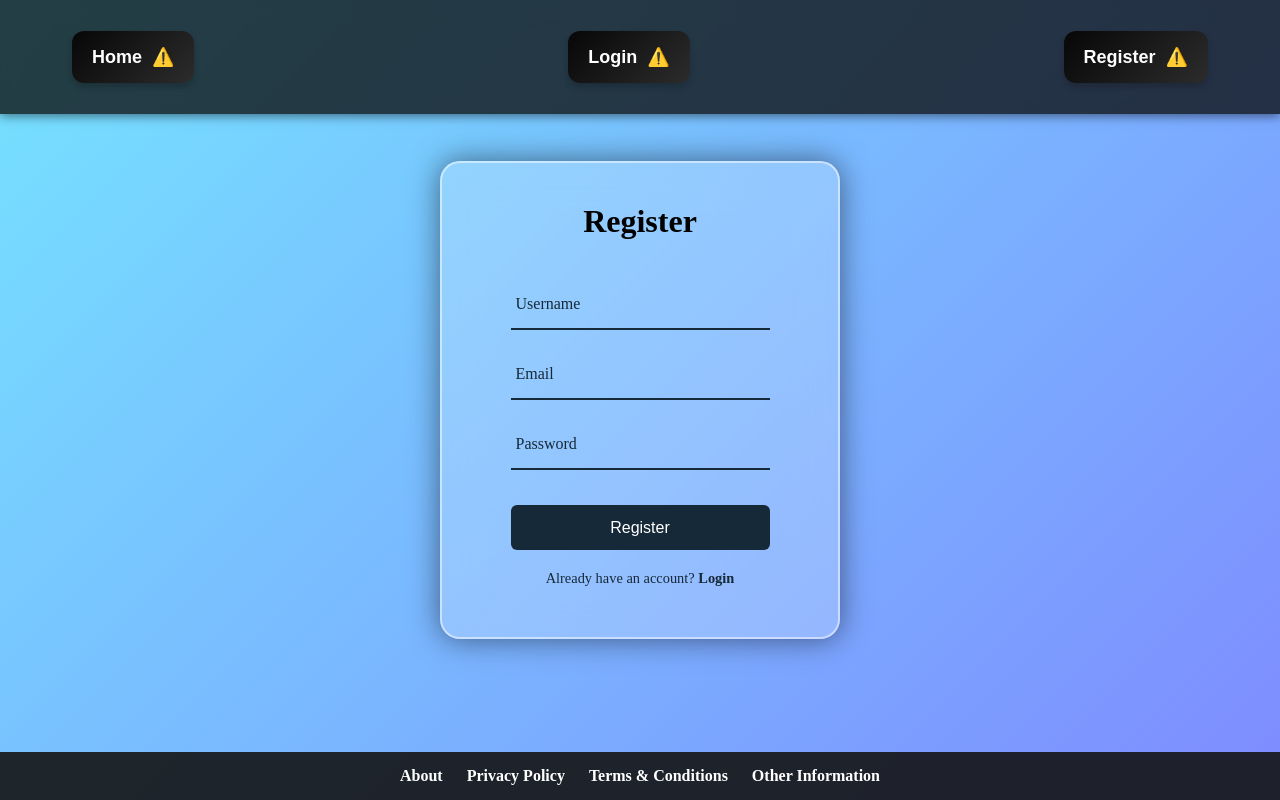
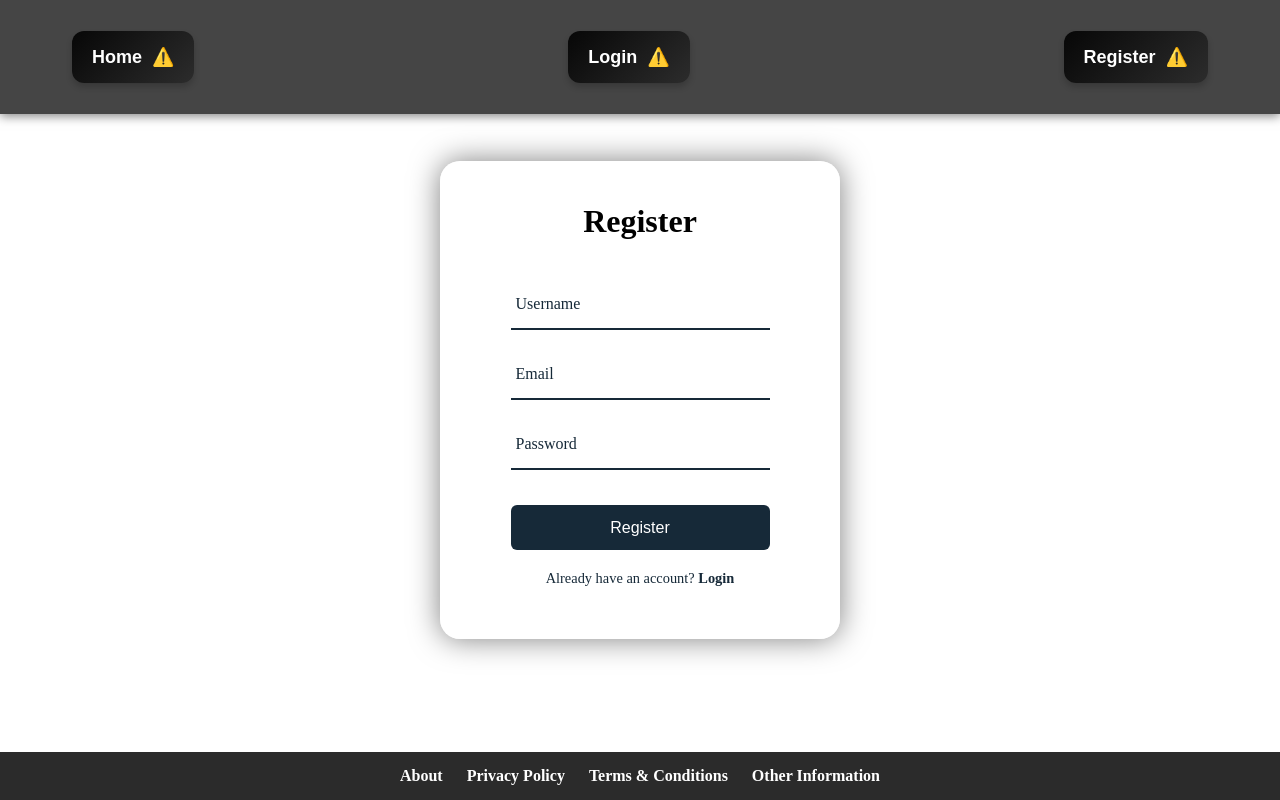
Before and after one commit to bukovinszkiakos/Disparonote, a Next.js app in the folder Disparonote Frontend/my-next-app/: page /register in a window 1280 px wide. Built offline with nearby package versions, Linux system fonts and the light colour scheme; no server answers.

Commit message:
style(register): Improved styling and fixed animation flickering issues

```diff
--- a/Disparonote Frontend/my-next-app/app/register/register.css
+++ b/Disparonote Frontend/my-next-app/app/register/register.css
@@ -10,23 +10,25 @@
   align-items: center;
   justify-content: center;
   min-height: 100vh;
-  background: linear-gradient(135deg, #75e3ff, #7e8bff);
 }
 
 .register-box {
-  position: relative;
-  width: 400px;
+  width: 400px; /* Fix szélesség */
+  padding: 40px;
   background: rgba(255, 255, 255, 0.2);
   border: 2px solid rgba(255, 255, 255, 0.5);
   border-radius: 20px;
   backdrop-filter: blur(20px);
-  -webkit-backdrop-filter: blur(20px);
   box-shadow: 0 0 30px rgba(0, 0, 0, 0.5);
   display: flex;
   flex-direction: column;
   align-items: center;
-  padding: 40px;
+  justify-content: center;
+  transition: none !important; /* Kikapcsolja az animációs villódzásokat */
+  box-sizing: border-box;
+  opacity: 1 !important;
 }
+
 
 .register-box h2 {
   font-size: 2rem;
```
